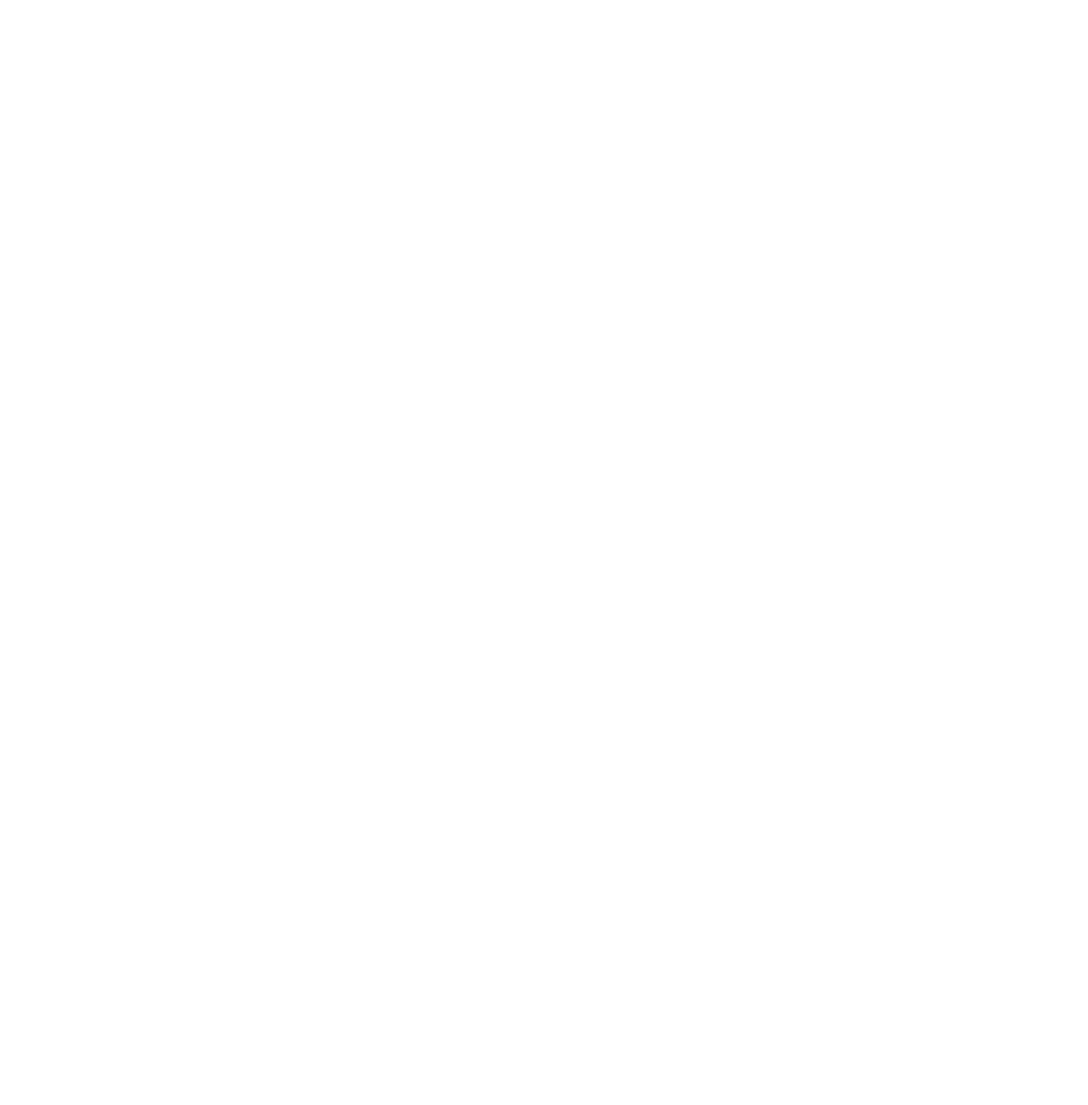
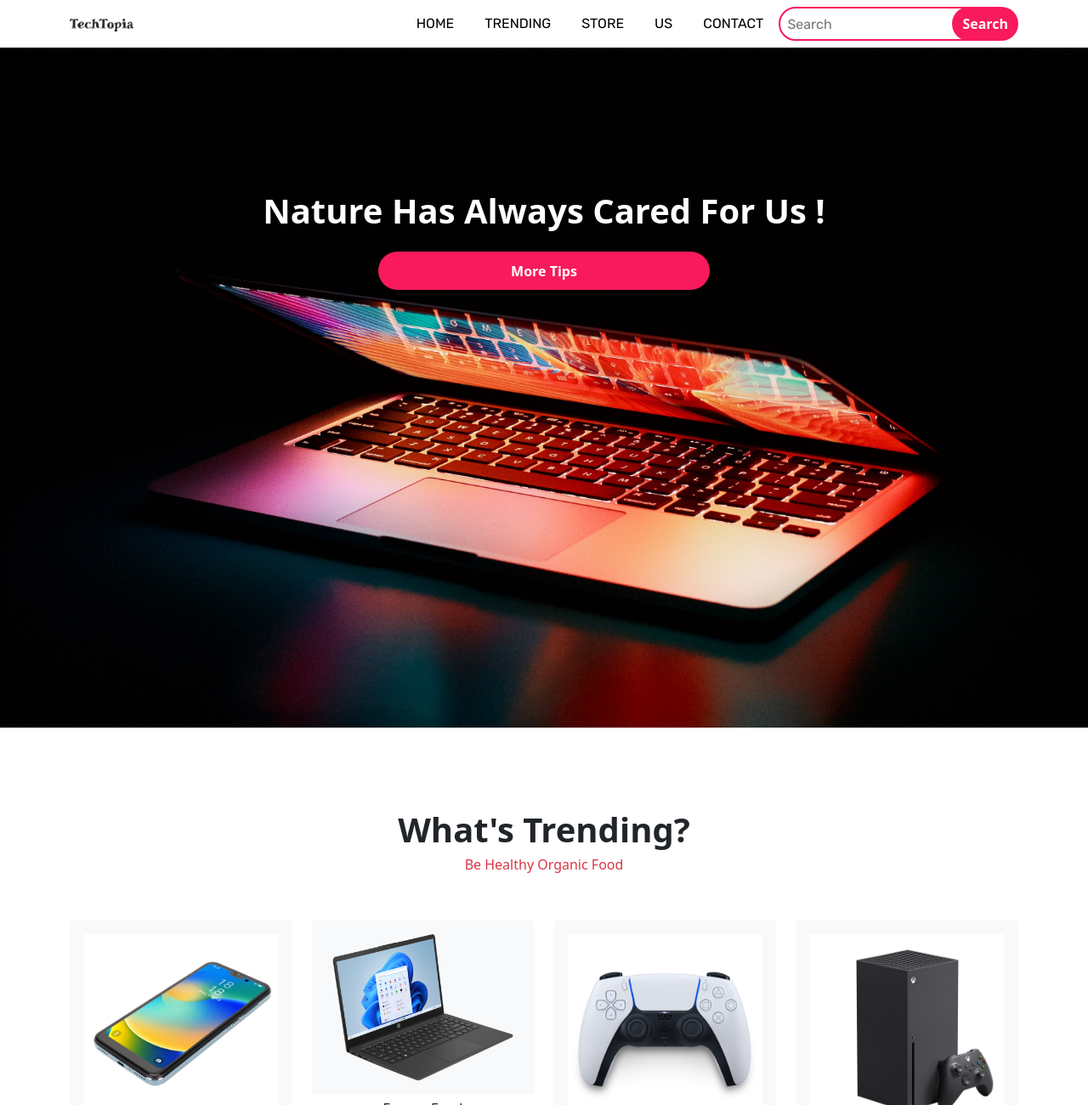
Before and after one commit to AsiminaK/Techtopia, a plain HTML site: page Techtopia/index.html in a window 1280 px wide. Shown: the top 1300 px of the page at 85% size. Before the commit the page ends 800 px from the top, so only its background shows below. Drawn offline with nearby package versions, Linux system fonts and the light colour scheme.

Commit message:
start of MAIN page

```diff
--- a/Techtopia/Products.html
+++ /dev/null
@@ -1,53 +0,0 @@
-<!DOCTYPE html>
-<html>
-    <head>
-        <meta charset="UTF-8">
-        <title>Our Products</title>
-        <link rel="stylesheet" type="text/css" href="styles/products.css">
-
-        <!-- ICONscout cdn-->
-        <link rel="stylesheet" href="https://unicons.iconscout.com/release/v4.0.0/css/line.css">
-        <!-- ICON LIBRARY-->
-        <!--<link rel="stylesheet" href="https://cdnjs.cloudflare.com/ajax/libs/font-awesome/4.7.0/css/font-awesome.min.css">-->
-
-        <!--GOOGLE FONTS (MONSERRAT)-->
-        <link rel="preconnect" href="https://fonts.googleapis.com">
-        <link rel="preconnect" href="https://fonts.gstatic.com" crossorigin>
-        <link href="https://fonts.googleapis.com/css2?family=Montserrat:wght@300;400;500;600;800;900&display=swap" rel="stylesheet">
-    </head>
-<body>
-
-    <!-- ================================ NAVBAR ========================================== -->
-    <nav>
-        <div class="container nav_container">
-            <a href="index.html"><h4>TechTopia</h4></a>
-            <div class="col-6">
-                <i class="bi bi-search"></i>
-                <input data-bind="value: searchBar" class="form-control form-input" type="text" placeholder="Search..">
-                <span class="left-pan"><i class="bi bi-mic"></i></span>
-            </div>
-            <ul class="nav_menu">
-                <li><a href="index.html">Home</a></li>
-                <li><a href="About.html">About</a></li>
-                <li><a href="Contact.html">Contact</a></li>
-                <li><a href="Login.html">Login</a></li>
-                <li><a href="Login.html">Wishlist</a></li>
-                <li><a href="Login.html">Cart</a></li>
-
-            </ul>
-            <!--alernatives for icon button-->
-            <!--<button id="open-menu-btn" ><input type="image" src="./icons/menu2.png" alt="MENU" width="20" height="20"></button>
-            <button id="close-menu-btn" ><input type="image" src="./icons/cancel.png" alt="MENU" width="20" height="20"></button>-->
-<!--
-            <button id="open-menu-btn"><i class="uil uil-bars"></i></button>
-            <button id="close-menu-btn"><i class="uil uil-multiply"></i></button>
-             -->
-            <!--<button class="btn"><i class="fa fa-bars"></i></button>
-            <button class="btn"><i class="fa fa-close"></i></button>-->
-
-        </div>
-    </nav>
-    <!-- ================================ END OF NAVBAR ====================================== -->
-    <script src="/js/extraWork.js"></script>
-</body>
-</html>
--- a/Techtopia/index.html
+++ b/Techtopia/index.html
@@ -0,0 +1,118 @@
+<!doctype html>
+<html lang="en">
+  <head>
+    <!-- Required meta tags -->
+    <meta charset="utf-8">
+    <meta name="viewport" content="width=device-width, initial-scale=1">
+
+    <!-- Bootstrap CSS -->
+    <link href="https://cdn.jsdelivr.net/npm/bootstrap@5.0.2/dist/css/bootstrap.min.css" rel="stylesheet" integrity="sha384-EVSTQN3/azprG1Anm3QDgpJLIm9Nao0Yz1ztcQTwFspd3yD65VohhpuuCOmLASjC" crossorigin="anonymous">
+    <link rel="stylesheet" href="./styles/style.css" >
+    <link rel="preconnect" href="https://fonts.googleapis.com">
+    <link rel="preconnect" href="https://fonts.gstatic.com" crossorigin>
+    <link href="https://fonts.googleapis.com/css2?family=Open+Sans:wght@700&family=Rubik:ital,wght@0,300..900;1,300..900&display=swap" rel="stylesheet">
+    <title>TechTopia</title>
+  </head>
+  <body>
+    <!-- =========================== NAVBAR =========================== -->
+    <nav class="navbar navbar-expand-lg">
+        <div class="container">
+          <a class="navbar-brand" href="#">
+            <img class="logo_img" style="width: 20%;" src="./styles/images/TechTopia.png" alt="TechTopia Image">
+          </a>
+          <button class="navbar-toggler" type="button" data-bs-toggle="collapse" data-bs-target="#navbarSupportedContent" aria-controls="navbarSupportedContent" aria-expanded="false" aria-label="Toggle navigation">
+            <span class="navbar-toggler-icon"></span>
+          </button>
+          <div class="collapse navbar-collapse" id="navbarSupportedContent">
+            <ul class="navbar-nav m-auto mb-2 mb-lg-0">
+              <li class="nav-item">
+                <a class="nav-link active" aria-current="page" href="#">Home</a>
+              </li>
+              <li class="nav-item">
+                <a class="nav-link" href="#">Trending</a>
+              </li>
+              <li class="nav-item">
+                <a class="nav-link" href="#">Store</a>
+              </li>
+              <li class="nav-item">
+                <a class="nav-link" href="#">US</a>
+              </li>
+              <li class="nav-item">
+                <a class="nav-link" href="#">Contact</a>
+              </li>
+            </ul>
+            <form class="d-flex">
+              <input class="px-2 search" type="search" placeholder="Search" aria-label="Search">
+              <button class="btn mybtn" type="submit">Search</button>
+            </form>
+          </div>
+        </div>
+    </nav>
+    <!-- =========================== HEADER SECTION =========================== -->
+    <section class="main">
+        <div class="container py-5">
+            <div class="row py-4">
+                <div class="col-sm-12 pt-5 text-center">
+                    <h1 class="pt-5">Nature Has Always Cared For Us !</h1>
+                    <button class="main-btn mt-3">More Tips</button>
+                </div>
+            </div>
+        </div>
+    </section>
+
+    <!-- =========================== TRENDINGS SECTION =========================== -->
+    <section class="product">
+        <div class="container py-5 text-center">
+            <div class="row py-5 m-auto text-center">
+                <div class="col-lg-12 text-center">
+                    <h1>What's Trending?</h1>
+                    <h6 class="text-danger">Be Healthy Organic Food</h6>
+                </div>
+            </div>
+            <div class="row">
+                <div class="col-lg-3 text-center">
+                    <div class="card border-0 bg-light mb-2">
+                        <div class="card-body">
+                            <img src="./styles/images/cell.jpg" style="width: 100%;" class="img-luid" alt="">
+                        </div>
+                    </div>
+                    <h6>Energy Food</h6>
+                    <p>149.99€</p>
+                </div>
+                <div class="col-lg-3 text-center">
+                    <div class="card border-0 bg-light mb-2">
+                        <div class="card-body">
+                            <img src="./styles/images/laptop.png" style="width: 100%;" class="img-luid" alt="">
+                        </div>
+                    </div>
+                    <h6>Energy Food</h6>
+                    <p>149.99€</p>
+                </div>
+                <div class="col-lg-3 text-center">
+                    <div class="card border-0 bg-light mb-2">
+                        <div class="card-body">
+                            <img src="./styles/images/controller.jpg" style="width: 100%;" class="img-luid" alt="">
+                        </div>
+                    </div>
+                    <h6>Energy Food</h6>
+                    <p>149.99€</p>
+                </div>
+                <div class="col-lg-3 text-center">
+                    <div class="card border-0 bg-light mb-2">
+                        <div class="card-body">
+                            <img src="./styles/images/xbox.jpg" style="width: 100%;" class="img-luid" alt="">
+                        </div>
+                    </div>
+                    <h6>Energy Food</h6>
+                    <p>149.99€</p>
+                </div>
+            </div>
+            <div class="row">
+                <div class="col-lg-6 text-center m-auto">
+                    <button class="main-btn">Click For More</button>
+                </div>
+            </div>
+        </div>
+    </section>
+  </body>
+</html>
--- /dev/null
+++ b/Techtopia/styles/style.scss
@@ -0,0 +1,83 @@
+*{
+    padding: 0;
+    margin: 0;
+    box-sizing: border-box;
+}
+.navbar-brand {
+    font-size: 2 rem;
+    color: black;
+}
+.navbar-brand:hover {
+    color: black;
+}
+.nav-link {
+    margin-right: 10px;
+    margin-left: 10px;
+    color: black;
+    font-family: "Rubik", sans-serif;
+    text-transform: uppercase;
+}
+.nav-link:hover {
+    color: black;
+}
+
+.search {
+    height: 40px;
+    border-radius: 60px;
+    margin-right: -35px;
+    font-family: "Rubik", sans-serif;
+    border: 2px solid rgb(248, 26, 92);
+}
+
+.mybtn {
+    height: 40px;
+    width: 40%;
+    outline: none;
+    border: none;
+    background: rgb(248, 26, 92);
+    color: white;
+    border-radius: 60px;
+    font-weight: 700;
+}
+
+.main {
+    background: url(./images/tech-background.jpg)no-repeat;
+    background-size: cover;
+    height: 100vh;
+    background-position: 50% 50%;
+    width: 100%;
+    h1 {
+        font-size: 4 rem;
+        font-weight: 700;
+        color: white;
+    }
+
+}
+
+.product {
+    h1 {
+        font-weight: 700;
+    }
+}
+
+.main-btn {
+    height: 45px;
+    width: 35%;
+    border: none;
+    outline: none;
+    background-color: rgb(248, 26, 92);
+    color: white;
+    border-radius: 60px;
+    font-weight: 700;
+}
+.main-btn:hover {
+    background-color: rgb(223, 15, 77);
+    transition: 0.5s;
+}
+
+.card:hover {
+    -webkit-box-shadow: 11px 15px 21px -6px rgba(0,0,0,0.43);
+    -moz-box-shadow: 11px 15px 21px -6px rgba(0,0,0,0.43);
+    box-shadow: 11px 15px 21px -6px rgba(0,0,0,0.43);
+    transition: 0.5s;
+}
```
Also changed, not shown: Techtopia/Login.html (+1 -1 lines), Techtopia/About.html (deleted), Techtopia/Contact.html (deleted), Techtopia/Home.html (deleted), Techtopia/styles/images/TechTopia.png (added), Techtopia/styles/images/cell.jpg (added), Techtopia/styles/images/controller.jpg (added), Techtopia/styles/images/laptop.png (added), Techtopia/styles/images/loginImage.svg (renamed from Techtopia/images/loginImage.svg), Techtopia/styles/images/logo.svg (renamed from Techtopia/images/logo.svg), Techtopia/styles/images/logo2.svg (added), Techtopia/styles/images/tech-background.jpg (added), Techtopia/styles/images/xbox.jpg (added), Techtopia/styles/style.css (added), 1 other file.
